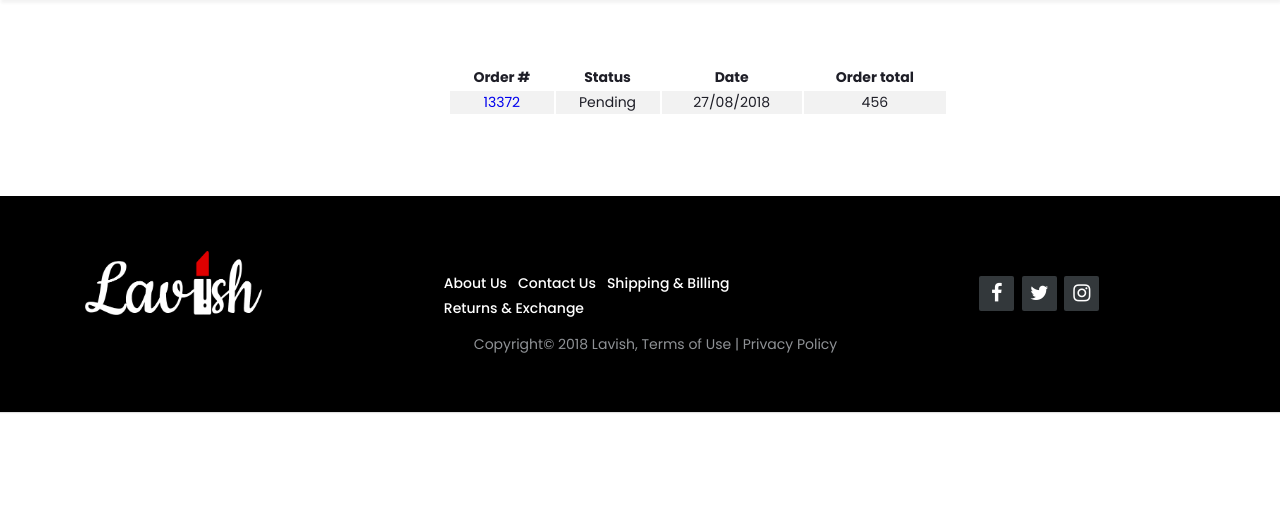
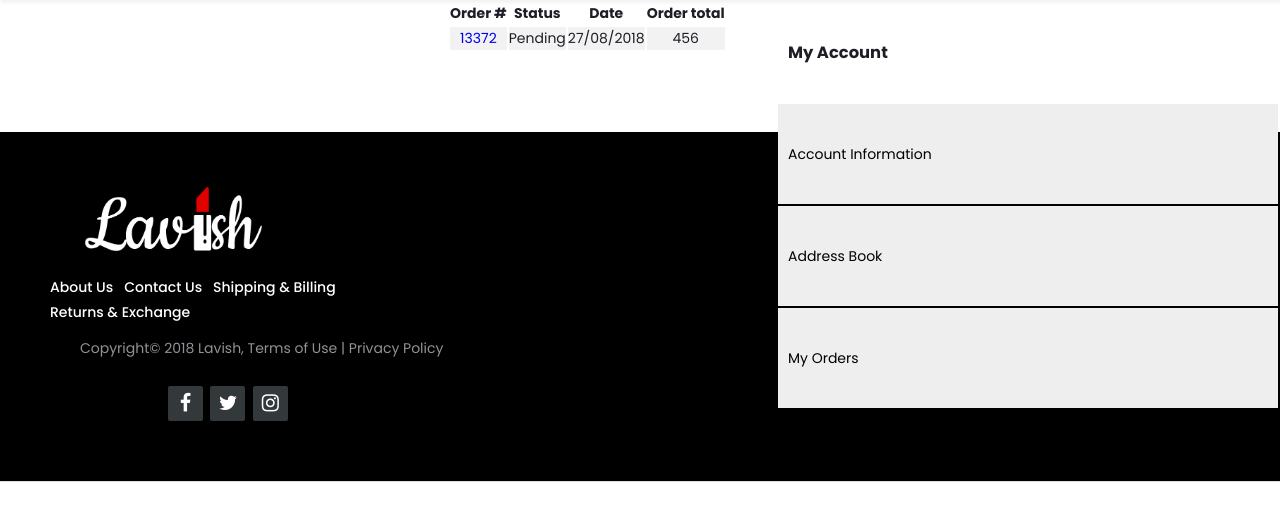
Before and after one commit to ragrag/Lavish, a PHP site: page /previous_orders.html in a window 1280 px wide. Shown: the part 168-689 px from the top of the page. Run offline with PHP 8.4, Linux system fonts and the light colour scheme; some libraries are stand-ins or nearby versions.

Commit message:
previous orders

```diff
--- a/account_info.html
+++ b/account_info.html
@@ -71,7 +71,7 @@
                         <td class="listItem">
                             <a href="address_book.html">Address Book</a>
                         </td>
-                        </tr>
+                    </tr>
                     <tr>
                         <td>
                             <div>Email Address *</div>
--- a/css/styles.css
+++ b/css/styles.css
@@ -1263,12 +1263,42 @@ h1, h4
     background-color: #f2f2f2
 }
 
-#previous_orders table{
+#previous_orders .table{
     width:500px;
 	margin-left:35%;
 	margin-top:5%;
     text-align:center;
 }
+#previous_orders .td{
+    width: 500px;
+}
+#previous_orders .tr{
+    height: 100px;
+}
+
+#previous_orders .listItem{
+    color: #000000;
+    background: #EEEEEE;
+    transition-property: all;
+    transition-duration: 0.5s;
+}
+
+#previous_orders .listItem:hover{
+    color: #FFFFFF;
+    background-color: #000000;
+}
+
+#previous_orders .listItem a{
+    color: #000000;
+    transition-property: all;
+    transition-duration: 0.5s;
+    padding-left: 10px;
+}
+#previous_orders .listItem:hover a{
+    color: #FFFFFF;
+    padding-left: 20px;
+}
+
 
 /*Products */
 
--- a/previous_orders.html
+++ b/previous_orders.html
@@ -41,28 +41,42 @@
                     </nav>
 
                 </div>
-
+            </div>
         </header>
-		<div id="previous_orders">
-        <table title="Previous Order">
-
+    </div>
+    <div id="previous_orders">
+        <table title="Previous Order" class="table" style="display: inline;">
             <tr>
                 <th>Order #</th>
                 <th>Status</th>
                 <th>Date</th>
                 <th>Order total</th>
             </tr>
-
             <tr>
                 <td> <a href="order_info.html">13372</a></td>
                 <td>Pending</td>
                 <td>27/08/2018</td>
                 <td>456</td>
             </tr>
-
         </table>
-
-
+        <table style="float:right; display:inline-block">
+            <tr class="tr"><td><h3 style="padding-left: 10px;">My Account</h3></td></tr>
+            <tr class ="tr">
+                <td class="listItem td">
+                    <a href="account_info.html">Account Information</a>
+                </td>
+            </tr>
+            <tr class="tr">
+                <td class="listItem td">
+                    <a href="address_book.html">Address Book</a>
+                </td>
+            </tr>
+            <tr class="tr">
+                <td class="listItem td">
+                    <a href="previous_orders.html">My Orders</a>
+                </td>
+            </tr>
+        </table>
 	</div>
 <footer class="footer-distributed">
 
@@ -110,3 +124,4 @@
 	<script src="js/jquery-3.2.1.min.js"></script>
 	<script src="js/scripts.js"></script>
 </body>
+    </html>
```
